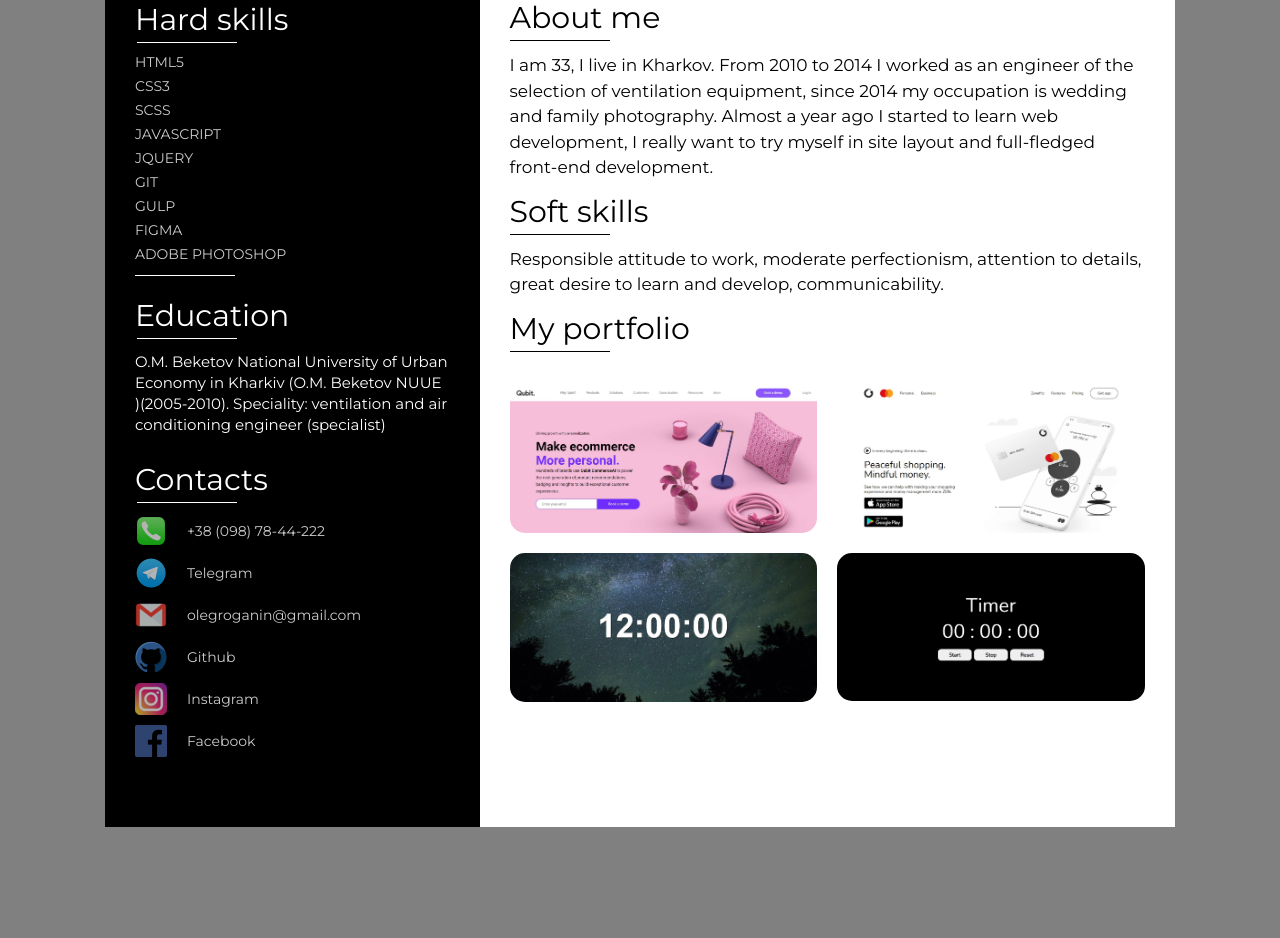
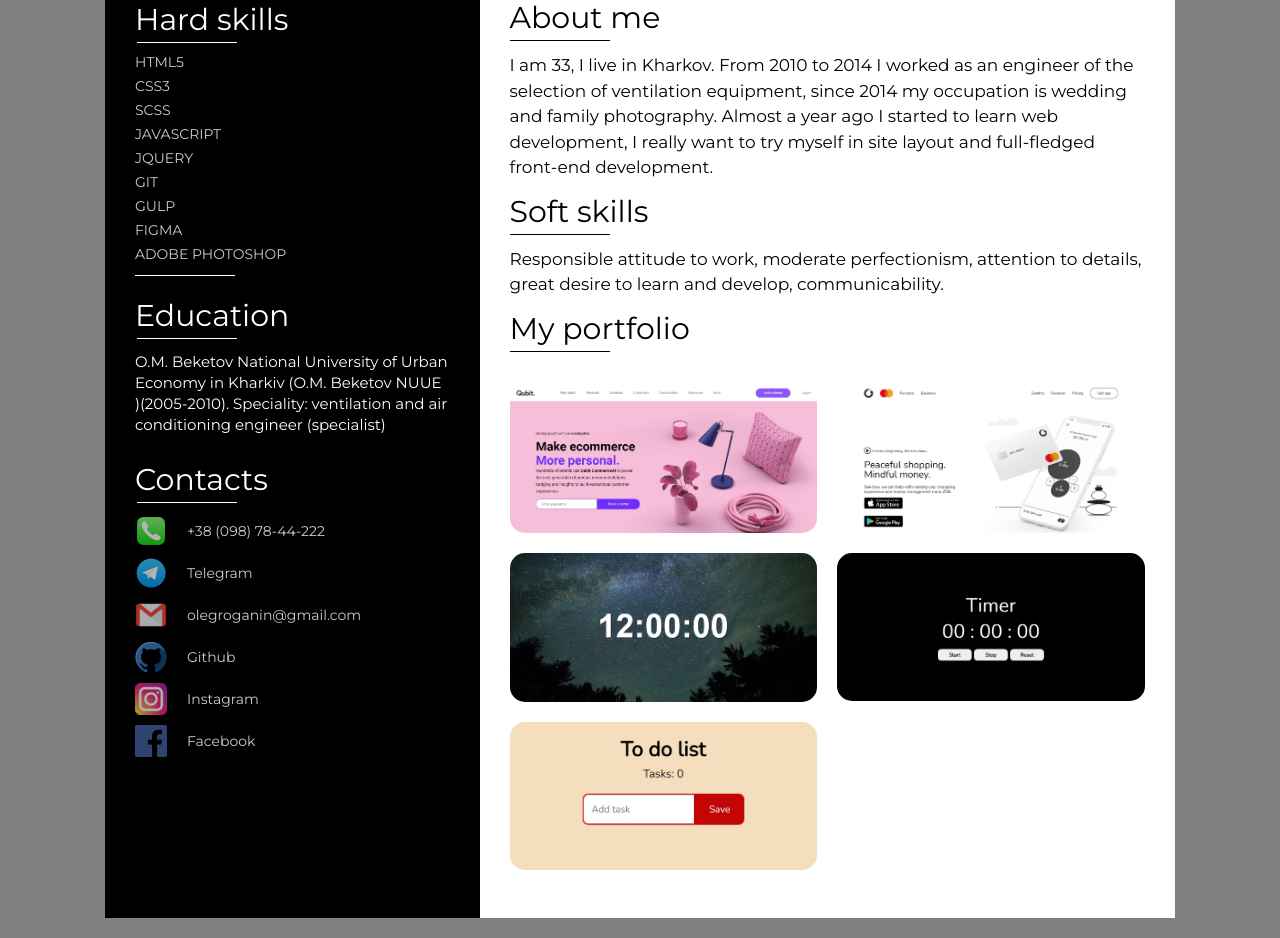
Before and after one commit to olegroganin/Resume, a plain HTML site: page index.html in a window 1280 px wide. Shown: the part 295-1233 px from the top of the page. Before the commit the page ends 1142 px from the top, so only its background shows below. Drawn offline with Linux system fonts and the light colour scheme.

Commit message:
Update index.html

```diff
--- a/index.html
+++ b/index.html
@@ -94,6 +94,7 @@
 							<a href="https://olegroganin.github.io/Zen" target="_blank"><img src="images/preview2.jpg" alt="img"></a>
 							<a href="https://olegroganin.github.io/react-clock-app" target="_blank"><img src="images/preview3.jpg" alt="img"></a>
 						        <a href="https://olegroganin.github.io/react-timer-app" target="_blank"><img src="images/preview4.jpg" alt="img"></a>
+							<a href="https://olegroganin.github.io/react-todolist-app" target="_blank"><img src="images/preview5.jpg" alt="img"></a>
 						</div>
 					</div>
 				</section>
```
